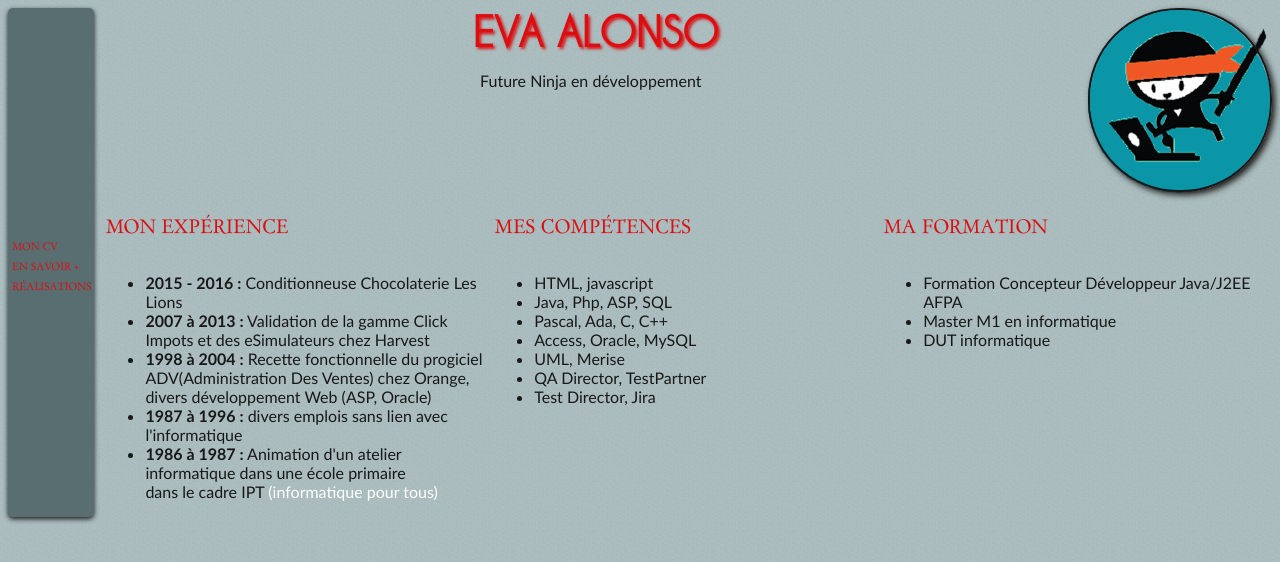
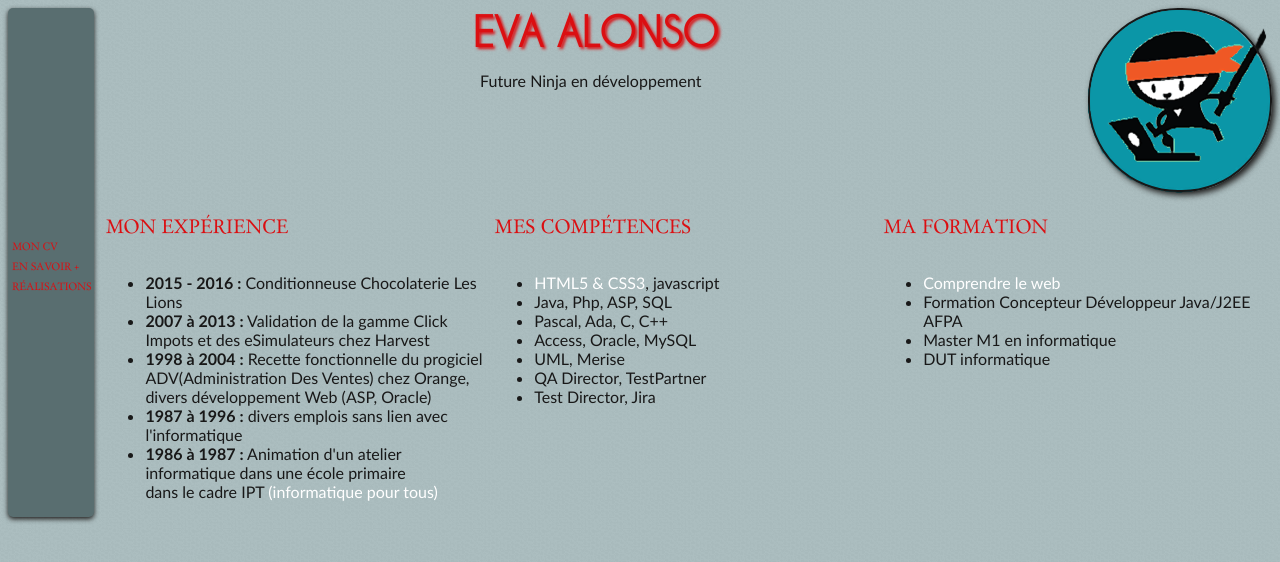
Before and after one commit to TheLastEv/TheLastEv.github.io, a Jekyll site: the page cv.html, which Jekyll copies as it is, in a window 1280 px wide. Shown: the top 562 px of the page. Built offline with Jekyll 4.4.1, drawn with Linux system fonts in a browser that asks for light colours.

Commit message:
ajout certificats openclassrooms dans cv

```diff
--- a/cv.html
+++ b/cv.html
@@ -50,7 +50,7 @@
 			<article>
 				<h1>mes compétences</h1>
 				<ul>
-					<li>HTML, javascript</li>
+					<li><a href="certificat_eva-maria-alonso_apprenez-a-creer-votre-site-web-avec-html5-et-css3.pdf" target="_blank">HTML5 & CSS3</a>, javascript</li>
 					<li>Java, Php, ASP, SQL</li>
 					<li>Pascal, Ada, C, C++</li>
 					<li>Access, Oracle, MySQL</li>
@@ -63,6 +63,7 @@
 			<article>
 				<h1>ma formation</h1>
 				<ul>
+					<li><a href="certificat_eva-maria-alonso_comprendre-le-web.pdf" target="_blank">Comprendre le web</a></li>
 					<li>Formation  Concepteur Développeur Java/J2EE  AFPA</li>
 					<li>Master M1 en informatique</li>
 					<li>DUT informatique</li>
```
Also changed, not shown: 2 other files.
